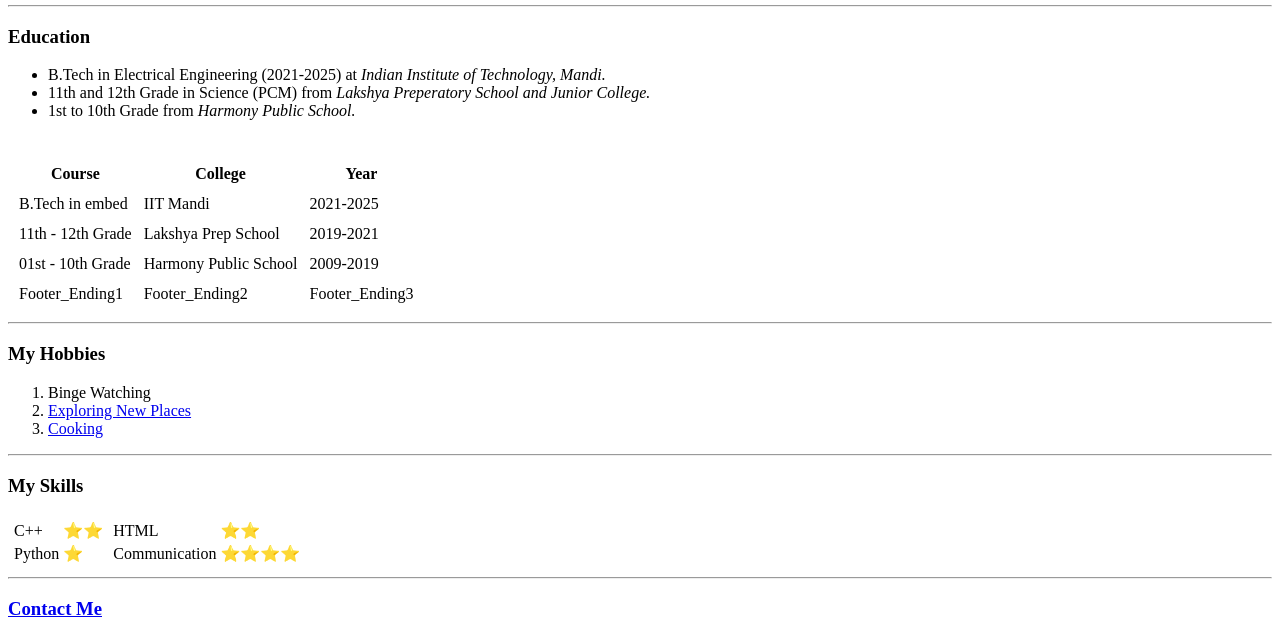
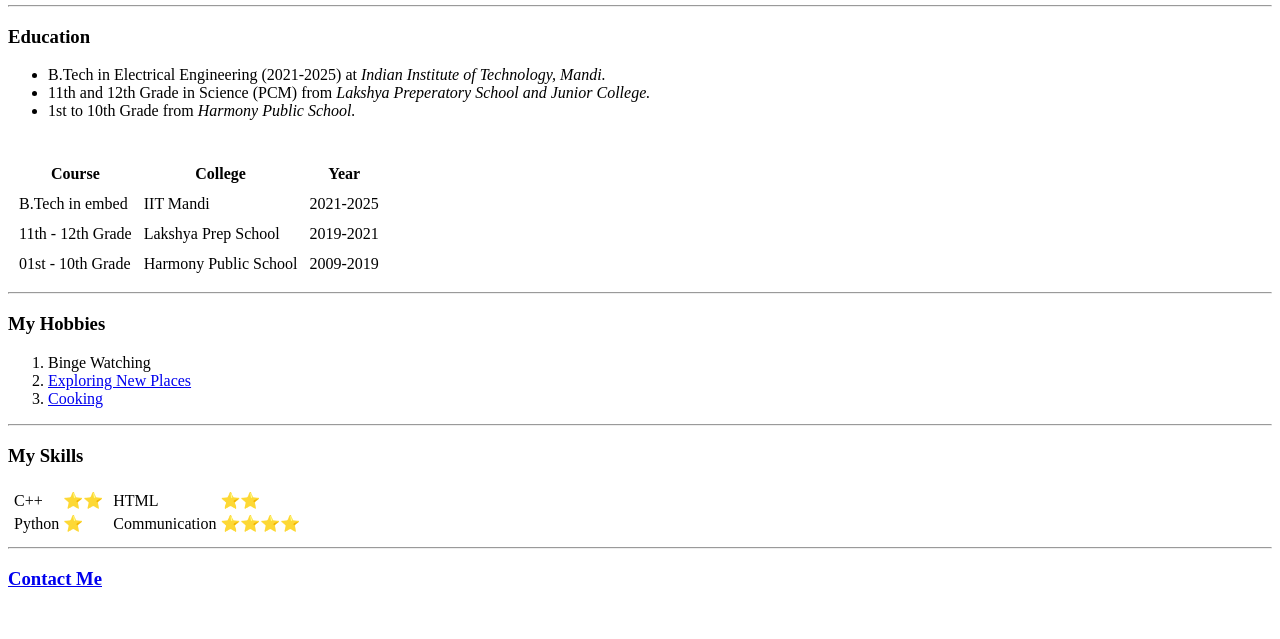
Before and after one commit to nik-hil-24/cv, a plain HTML site: page index.html in a window 1280 px wide. Shown: the part 207-846 px from the top of the page. After the commit the page ends 816 px from the top, so only its background shows below. Drawn offline with Linux system fonts and the light colour scheme.

Commit message:
Removing the footers

```diff
--- a/index.html
+++ b/index.html
@@ -59,11 +59,6 @@
     </tbody>
 
     <tfoot>
-      <tr>
-        <td>Footer_Ending1</td>
-        <td>Footer_Ending2</td>
-        <td>Footer_Ending3</td>
-      </tr>
     </tfoot>
   </table>
 
```
